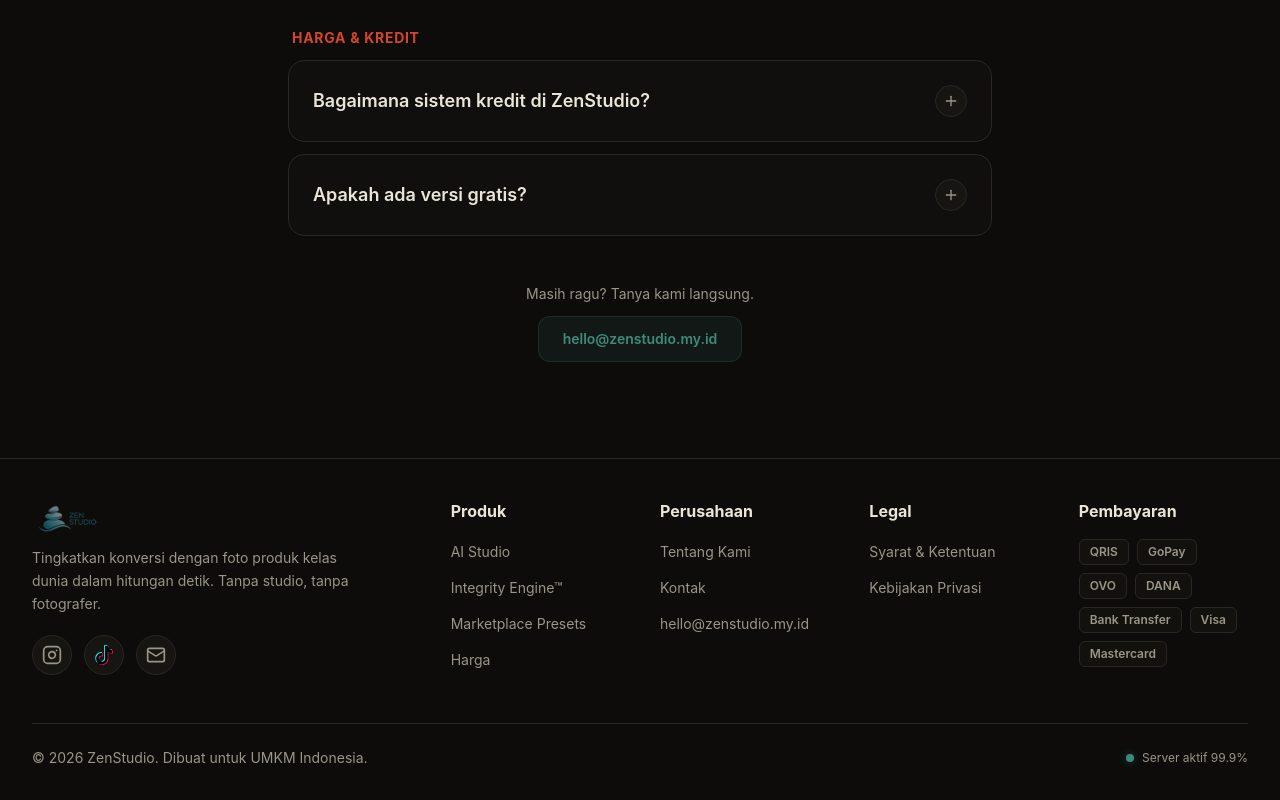
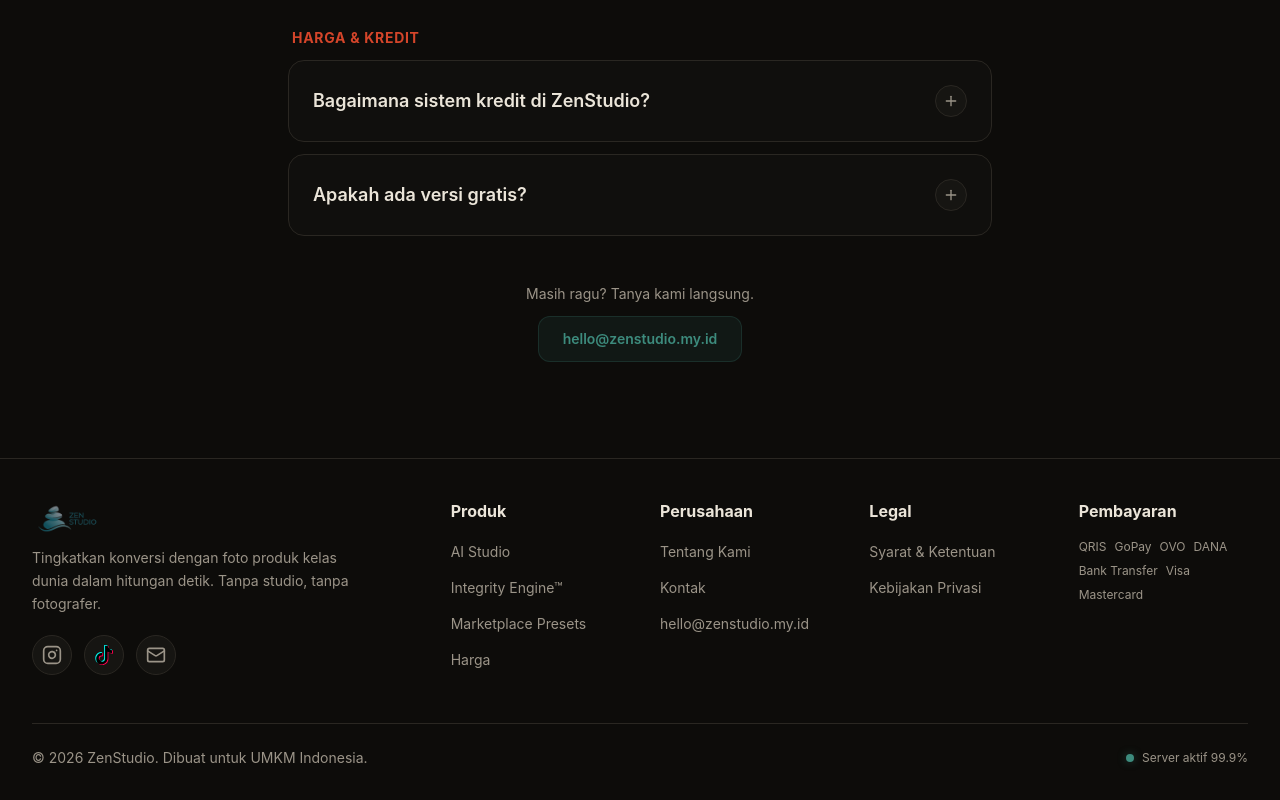
Before and after one commit to zenafkar/photo-1, a React (Vite) app: page / in a window 1280 px wide. Shown: the part 7594-8394 px from the top of the page. Built offline with nearby package versions, Linux system fonts and the light colour scheme; no server answers; a web font is replaced by a local one.

Commit message:
fix: payment section items as plain text, remove badge styling

```diff
--- a/src/components/Footer.tsx
+++ b/src/components/Footer.tsx
@@ -75,7 +75,7 @@
               {paymentMethods.map((method) => (
                 <span
                   key={method}
-                  className="inline-flex items-center px-2.5 py-1 rounded-md bg-surface/60 border border-surface-border text-xs font-semibold text-text-muted select-none"
+                  className="text-xs text-text-muted"
                 >
                   {method}
                 </span>
```
